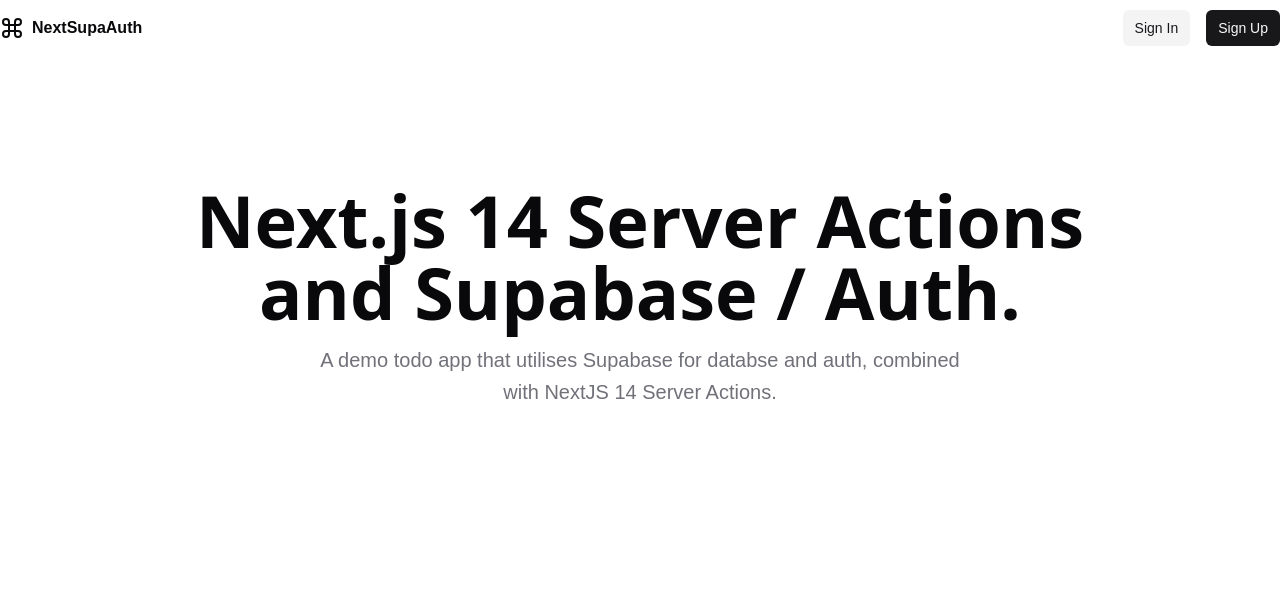
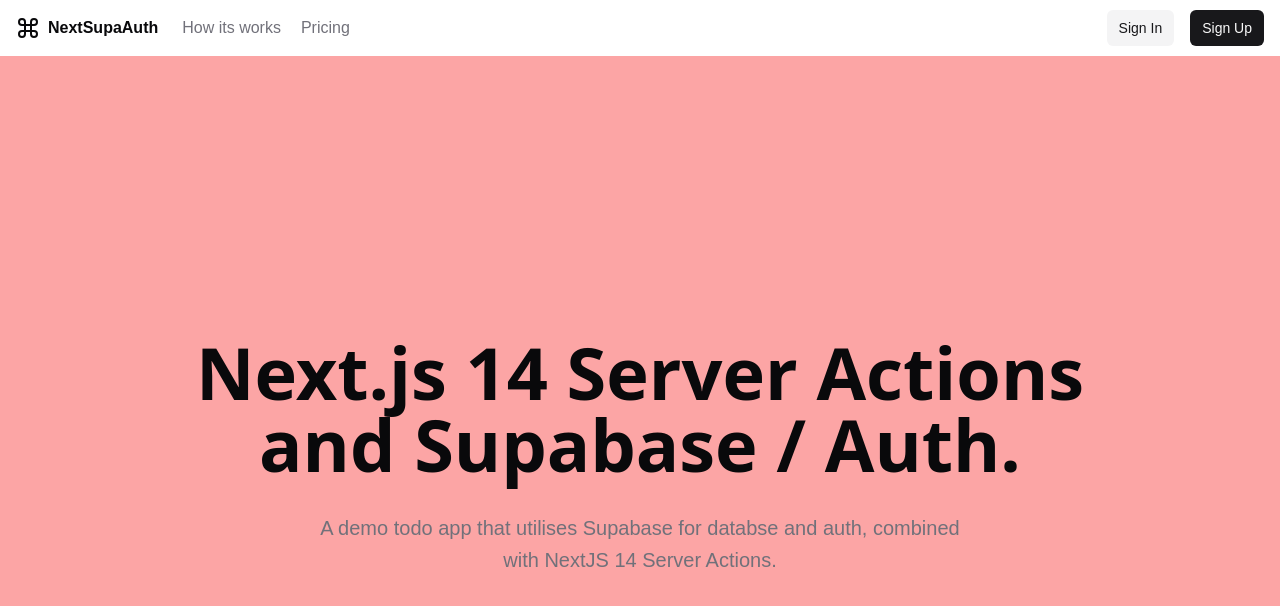
Before and after one commit to ljaviertovar/nextjs-supa-auth, a Next.js app: page / in a window 1280 px wide. Shown: the top 606 px of the page. Built offline with nearby package versions, Linux system fonts and the light colour scheme; no server answers.

Commit message:
update pages

```diff
--- a/src/app/(landing-page)/layout.tsx
+++ b/src/app/(landing-page)/layout.tsx
@@ -1,6 +1,7 @@
 import type { Metadata } from 'next'
 
 import Header from '@/components/header'
+import HeaderMobile from '@/components/header-mobile'
 
 export const metadata: Metadata = {
 	title: 'NextSupaAuth',
@@ -15,7 +16,8 @@
 	return (
 		<>
 			<Header />
-			<main className='flex flex-col items-center'>{children}</main>
+			<HeaderMobile />
+			<main className='flex flex-col items-center bg-red-300'>{children}</main>
 		</>
 	)
 }
--- a/src/app/(landing-page)/page.tsx
+++ b/src/app/(landing-page)/page.tsx
@@ -1,11 +1,11 @@
 export default async function Index() {
 	return (
-		<section className='space-y-6 pb-8 pt-6 md:pb-12 md:pt-10 lg:py-32'>
-			<div className='container flex max-w-[64rem] flex-col items-center gap-4 text-center'>
-				<h1 className='font-sans text-balance font-black text-3xl sm:text-5xl md:text-6xl lg:text-7xl'>
+		<section className='container w-full '>
+			<div className='grid place-content-center h-screen mb-96'>
+				<h1 className='font-sans text-balance font-black text-3xl sm:text-5xl md:text-6xl lg:text-7xl text-center'>
 					Next.js 14 Server Actions and Supabase / Auth.
 				</h1>
-				<p className='max-w-[42rem] leading-normal text-muted-foreground sm:text-xl sm:leading-8'>
+				<p className='max-w-[42rem] leading-normal text-muted-foreground sm:text-xl sm:leading-8 mx-auto text-center mt-8'>
 					A demo todo app that utilises Supabase for databse and auth, combined with NextJS 14 Server Actions.
 				</p>
 			</div>
--- a/src/app/(protected)/layout.tsx
+++ b/src/app/(protected)/layout.tsx
@@ -1,7 +1,6 @@
 import type { Metadata } from 'next'
 
 import AppHeader from '@/components/app/header'
-import AppHeaderMobile from '@/components/app/header-mobile'
 
 export const metadata: Metadata = {
 	title: 'NextSupaAuth',
@@ -16,8 +15,7 @@
 	return (
 		<>
 			<AppHeader />
-			<AppHeaderMobile />
-			<main className='container mx-auto w-full max-w-7xl'>{children}</main>
+			<main className='container mx-auto w-full max-w-7xl px-2 lg:px-4'>{children}</main>
 		</>
 	)
 }
--- a/src/components/app/header.tsx
+++ b/src/components/app/header.tsx
@@ -4,7 +4,7 @@
 export default function AppHeader() {
 	return (
 		<header className='sticky top-0 z-50 transition-shadow w-full'>
-			<div className='hidden container mx-auto max-w-7xl lg:flex h-14 justify-between items-center'>
+			<div className='container mx-auto max-w-7xl px-2 lg:px-4 flex h-14 justify-between items-center'>
 				<div className='flex items-center gap-4'>
 					<Logo />
 				</div>
--- a/src/components/app/header-mobile.tsx
+++ b/src/components/header-mobile.tsx
@@ -4,11 +4,13 @@
 import Link from 'next/link'
 import { usePathname } from 'next/navigation'
 
+import Logo from './logo'
+
 import { motion, useCycle } from 'framer-motion'
 
 import { NavItem } from '@/types'
-import { NAV_APP_ITEMS } from '@/constants'
-import Logo from '../logo'
+import { NAV_ITEMS } from '@/constants'
+import { useScrollPosition } from '@/hooks/use-scroll-position'
 
 type MenuItemWithSubMenuProps = {
 	item: NavItem
@@ -34,11 +36,13 @@
 	},
 }
 
-export default function AppHeaderMobile() {
+export default function HeaderMobile() {
 	const pathname = usePathname()
 	const containerRef = useRef(null)
 	const { height } = useDimensions(containerRef)
 	const [isOpen, toggleOpen] = useCycle(false, true)
+
+	const scrollPosition = useScrollPosition()
 
 	return (
 		<motion.nav
@@ -50,7 +54,7 @@
 		>
 			<motion.div className='absolute inset-0 right-0 w-full bg-background' variants={sidebar} />
 			<motion.ul variants={variants} className='absolute grid w-full gap-3 px-10 py-16 max-h-screen overflow-y-auto'>
-				{NAV_APP_ITEMS.map((item, idx) => {
+				{NAV_ITEMS.map((item, idx) => {
 					return (
 						<div key={idx}>
 							{item.submenu ? (
@@ -64,7 +68,7 @@
 											item.path === pathname ? 'font-bold' : ''
 										}`}
 									>
-										{item.title}
+										{item.label}
 									</Link>
 								</MenuItem>
 							)}
@@ -73,17 +77,27 @@
 				})}
 			</motion.ul>
 
-			<div className=' absolute left-4 top-[14px] z-30'>
-				<Logo />
+			<div
+				className={`sticky top-0 z-50 transition-shadow w-full h-11
+					${
+						scrollPosition > 56
+							? 'bg-background/40 shadow bg-opacity-60 backdrop-blur-lg backdrop-filter border-b'
+							: 'bg-trasparent shadow-none'
+					}
+					`}
+			>
+				<div className=' absolute left-4 top-[10px] z-30'>
+					<Logo />
+				</div>
+
+				<MenuToggle toggle={toggleOpen} />
 			</div>
-
-			<MenuToggle toggle={toggleOpen} />
 		</motion.nav>
 	)
 }
 
 const MenuToggle = ({ toggle }: { toggle: any }) => (
-	<button onClick={toggle} className='pointer-events-auto absolute right-4 top-[14px] z-30'>
+	<button onClick={toggle} className='pointer-events-auto absolute right-4 top-[10px] z-30'>
 		<svg width='23' height='23' viewBox='0 0 23 23'>
 			<Path
 				variants={{
@@ -130,7 +144,7 @@
 			<MenuItem>
 				<button className='flex w-full text-2xl' onClick={() => setSubMenuOpen(!subMenuOpen)}>
 					<div className='flex flex-row justify-between w-full items-center'>
-						<span className={`${pathname.includes(item.path) ? 'font-bold' : ''}`}>{item.title}</span>
+						<span className={`${pathname.includes(item.path) ? 'font-bold' : ''}`}>{item.label}</span>
 						{/* <div className={`${subMenuOpen && 'rotate-180'}`}>
               <Icon icon="lucide:chevron-down" width="24" height="24" />
             </div> */}
@@ -148,7 +162,7 @@
 										onClick={() => toggleOpen()}
 										className={` ${subItem.path === pathname ? 'font-bold' : ''}`}
 									>
-										{subItem.title}
+										{subItem.label}
 									</Link>
 								</MenuItem>
 							)
--- a/src/components/header.tsx
+++ b/src/components/header.tsx
@@ -1,12 +1,11 @@
 'use client'
 
-import Link from 'next/link'
+import Logo from '@/components/logo'
+import Navbar from '@/components/navbar'
 
 import AuthButtons from './auth/auth-buttons'
 
 import { useScrollPosition } from '@/hooks/use-scroll-position'
-import Logo from './logo'
-// import Navbar from './navbar'
 
 export default function Header() {
 	const scrollPosition = useScrollPosition()
@@ -21,11 +20,14 @@
 	}
   `}
 		>
-			<div className='hidden container mx-auto max-w-7xl lg:flex h-14 justify-between items-center'>
+			<div className='hidden container mx-auto max-w-7xl px-2 lg:px-4 lg:flex h-14 justify-between items-center'>
 				<div className='flex items-center gap-4'>
 					<Logo />
 
-					<div className='flex  w-full justify-center'>{/* <Navbar /> */}</div>
+					<div className='flex  w-full justify-center'>
+						{' '}
+						<Navbar />
+					</div>
 				</div>
 
 				<div className='flex-1'>
--- a/src/components/navbar.tsx
+++ b/src/components/navbar.tsx
@@ -1,4 +1,5 @@
 import Link from 'next/link'
+
 import {
 	NavigationMenu,
 	NavigationMenuItem,
@@ -6,24 +7,21 @@
 	NavigationMenuList,
 } from '@/components/ui/navigation-menu'
 
+import { NAV_ITEMS } from '@/constants'
+
 export default function Navbar() {
 	return (
 		<NavigationMenu>
 			<NavigationMenuList>
-				<NavigationMenuItem>
-					<Link href='/dashboard' legacyBehavior passHref>
-						<NavigationMenuLink className='font-medium text-muted-foreground transition-colors mx-2 hover:text-primary'>
-							Dashboard
-						</NavigationMenuLink>
-					</Link>
-				</NavigationMenuItem>
-				<NavigationMenuItem>
-					<Link href='/all-tools' legacyBehavior passHref>
-						<NavigationMenuLink className='font-medium text-muted-foreground transition-colors hover:text-primary'>
-							All tools
-						</NavigationMenuLink>
-					</Link>
-				</NavigationMenuItem>
+				{NAV_ITEMS.map((item, idx) => (
+					<NavigationMenuItem key={idx}>
+						<Link href={item.path} legacyBehavior passHref>
+							<NavigationMenuLink className='font-medium text-muted-foreground transition-colors mx-2 hover:text-primary'>
+								{item.label}
+							</NavigationMenuLink>
+						</Link>
+					</NavigationMenuItem>
+				))}
 			</NavigationMenuList>
 		</NavigationMenu>
 	)
--- a/src/constants.ts
+++ b/src/constants.ts
@@ -2,25 +2,21 @@
 
 export const NAV_ITEMS: NavItem[] = [
 	{
-		title: 'How its works',
+		label: 'How its works',
 		path: '#how-its-works',
 		icon: null,
 	},
 	{
-		title: 'Pricing',
+		label: 'Pricing',
 		path: '/pricing',
 		icon: null,
-		submenu: false,
-		subMenuItems: [],
 	},
 ]
 
 export const NAV_APP_ITEMS: NavItem[] = [
 	{
-		title: 'Dashboard',
+		label: 'Dashboard',
 		path: '/app/dashboard',
 		icon: null,
-		submenu: false,
-		subMenuItems: [],
 	},
 ]
--- a/src/types/index.ts
+++ b/src/types/index.ts
@@ -1,6 +1,6 @@
 export type NavItem = {
 	onlySideNavItem?: boolean
-	title: string
+	label: string
 	path: string
 	icon: JSX.Element | null
 	submenu?: boolean
```
